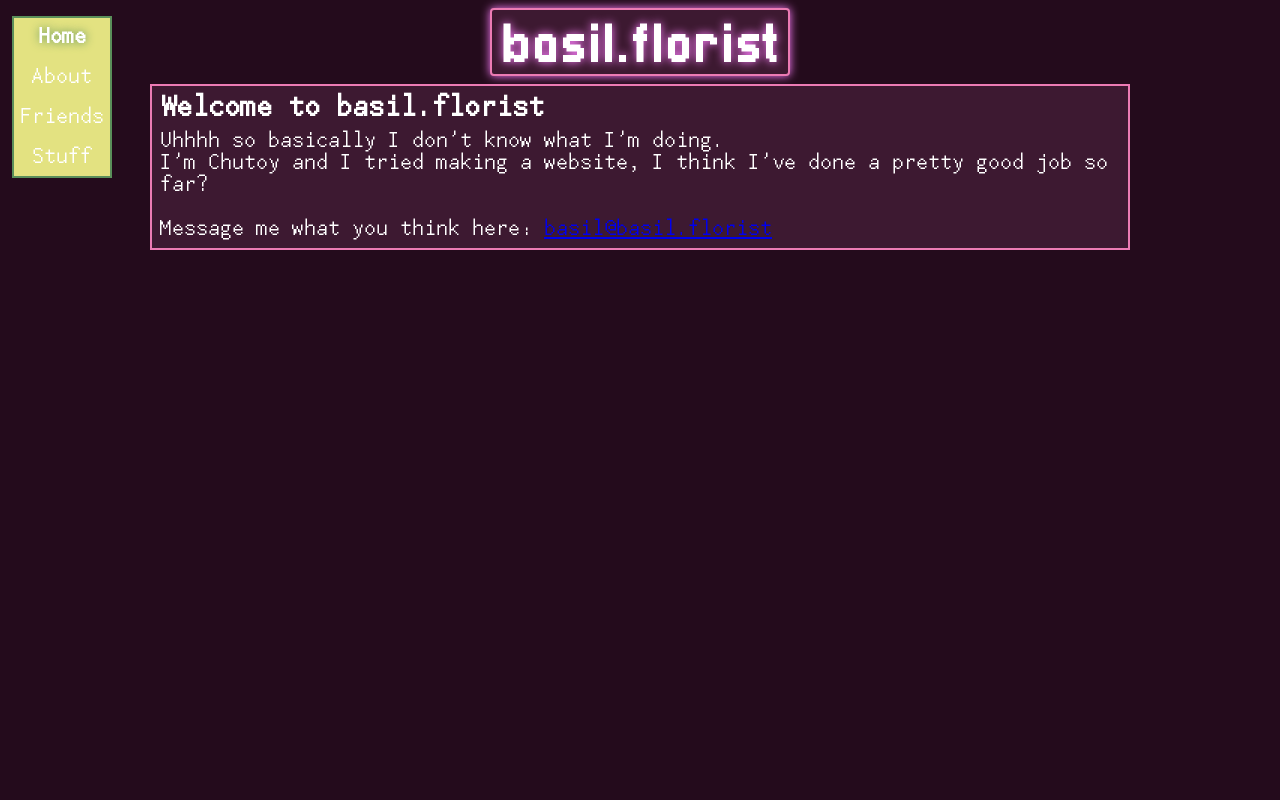
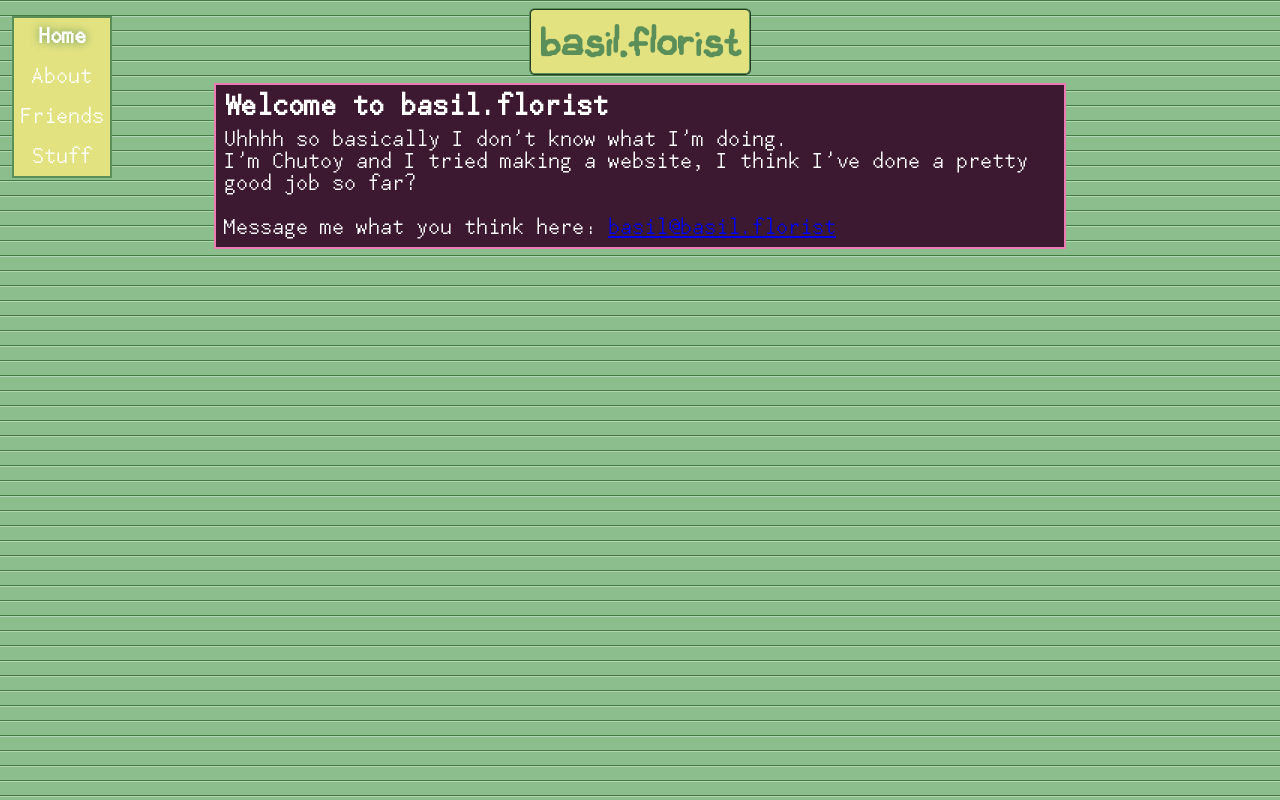
Before and after one commit to ChutoyJohn/basil.florist, a plain HTML site: page index.html in a window 1280 px wide. Drawn offline with Linux system fonts and the light colour scheme.

Commit message:
i fucked up and used the wrong stylesheet on wrong page

```diff
--- a/index.html
+++ b/index.html
@@ -6,7 +6,7 @@
         <title>basil.florist</title>
         <meta name="description" content="Uhhhhhh">
         <meta name="viewport" content="width=device-width, initial-scale=1">
-        <link rel="stylesheet" href="styles/stylesfriends.css">
+        <link rel="stylesheet" href="styles/styles.css">
 
         <link rel="apple-touch-icon" sizes="180x180" href="favicon/apple-touch-icon.png">
         <link rel="icon" type="image/png" sizes="32x32" href="favicon/favicon-32x32.png">
```
